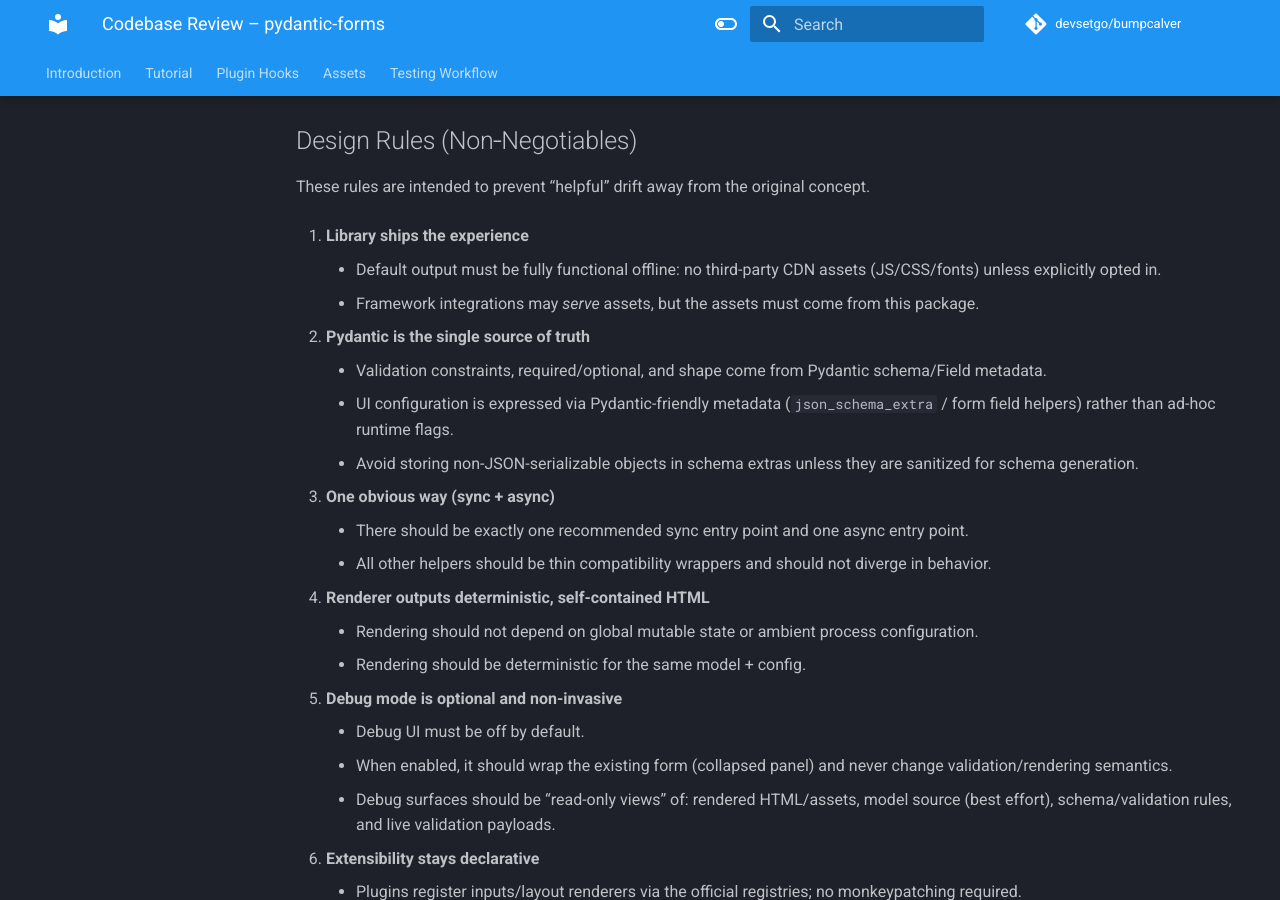
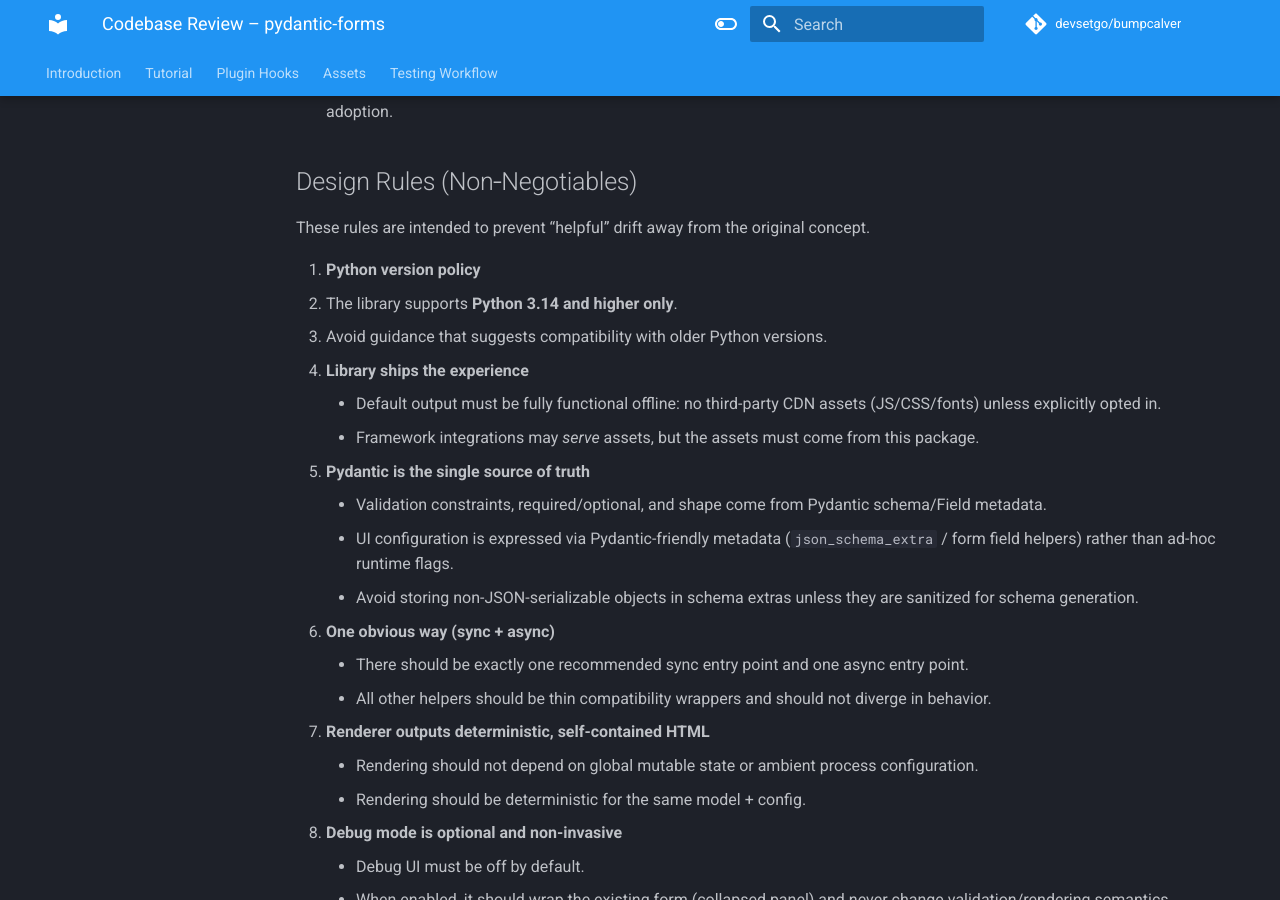
Before and after one commit to devsetgo/pydantic-schemaforms, an MkDocs documentation site: the page built from docs/review.md, in a window 1280 px wide and 900 px high, scrolled down 1717 px. Built offline with MkDocs 1.6.1 and Material for MkDocs 9.7.7, drawn with Linux system fonts in a browser that asks for light colours; comment, search, counter and statistics services are not loaded; the version menu is left out; some of the changed text lies outside the part shown.

Commit message:
Updated review.md to make the Python support policy explicit and remove any ambiguity about older versions.
Added an Executive Summary bullet: “Python 3.14+ only”.
Added a new Design Rule: “Python version policy” stating the library supports Python 3.14 and higher only and to avoid guidance implying older-version compatibility.
Ran pre-commit and it passes.

```diff
--- a/docs/review.md
+++ b/docs/review.md
@@ -6,6 +6,8 @@
 ## Executive Summary
 
 `pydantic-forms` is in a solid place architecturally: there is now a single schema→field→layout rendering pipeline, theme/style are first-class and overrideable, and the test suite exercises both sync and async rendering across layout primitives. The remaining work is less about “more features” and more about locking the product to its original promise:
+
+- **Python 3.14+ only:** this library targets Python 3.14 and higher, and does not support earlier Python versions.
 
 - ship **all** required HTML/CSS/JS from the library (no external CDNs by default)
 - keep UI + validation configuration **expressed via Pydantic** (schema is the source of truth)
@@ -32,6 +34,10 @@
 ## Design Rules (Non‑Negotiables)
 
 These rules are intended to prevent “helpful” drift away from the original concept.
+
+0. **Python version policy**
+  - The library supports **Python 3.14 and higher only**.
+  - Avoid guidance that suggests compatibility with older Python versions.
 
 1. **Library ships the experience**
     - Default output must be fully functional offline: no third-party CDN assets (JS/CSS/fonts) unless explicitly opted in.
```
